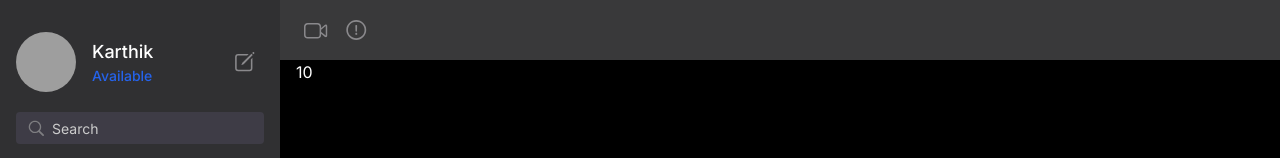
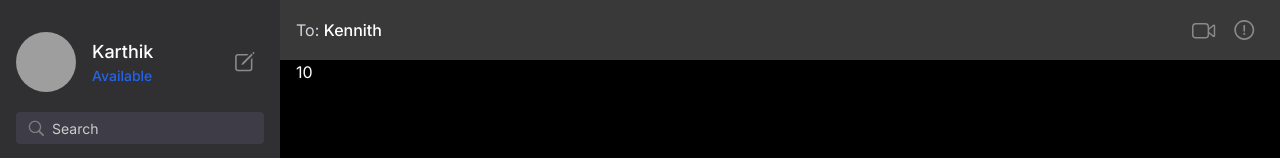
Before and after one commit to dayojiboye/next-14-chats, a Next.js app: page /10 in a window 1280 px wide. Shown: the top 158 px of the page. Built offline with nearby package versions, Linux system fonts and the light colour scheme; grey boxes are pictures that could not be loaded.

Commit message:
feat: added not found page for unexisting chats

```diff
--- a/src/app/[id]/page.tsx
+++ b/src/app/[id]/page.tsx
@@ -1,9 +1,16 @@
 import React from "react";
+import ChatData from "@/constants/dummy-api";
+import { notFound } from "next/navigation";
 
 type Props = {
 	params: { id: number };
 };
 
 export default function page({ params }: Props) {
+	const { id } = params;
+	const currentChat = ChatData.friends.find((friend) => friend.id === Number(id));
+
+	if (!currentChat) notFound();
+
 	return <div>{params.id}</div>;
 }
--- a/src/app/page.tsx
+++ b/src/app/page.tsx
@@ -1,3 +1,7 @@
+import ChatData from "@/constants/dummy-api";
+import { redirect } from "next/navigation";
+
 export default function Home() {
-	return <>Hello</>;
+	const mostRecentChatId: number = ChatData.profile.friends[0].id;
+	redirect(`/${mostRecentChatId}`);
 }
--- a/src/components/ChatItem/ChatItem.tsx
+++ b/src/components/ChatItem/ChatItem.tsx
@@ -9,7 +9,7 @@ type Props = {
 	lastChat: string;
 	latest_timestamp: string;
 	id: number;
-	onClick?: () => void | undefined;
+	onClick?: () => void;
 };
 
 export default function ChatItem({
@@ -21,11 +21,12 @@ export default function ChatItem({
 	onClick,
 }: Props) {
 	const pathname = usePathname();
-	const isActivePath = pathname === `/${id}`;
+	const href = `/${id}`;
+	const isActivePath = pathname === href;
 
 	return (
 		<Link
-			href={`/${id}`}
+			href={href}
 			onClick={onClick}
 			className={`p-2 rounded-md hover:bg-input flex gap-2 ${
 				isActivePath ? "!bg-blue-600" : "bg-transparent"
--- a/src/components/Header/Header.tsx
+++ b/src/components/Header/Header.tsx
@@ -3,19 +3,17 @@ import VideoIcon from "@/assets/video-icon.svg";
 import ExclamationIcon from "@/assets/exclamation-icon.svg";
 
 type Props = {
-	chatHeaderInfo: { id: number; name: string } | undefined;
+	chatHeaderInfo?: { id: number; name: string };
 };
 
 export default function Header({ chatHeaderInfo }: Props) {
 	return (
-		<header className="md:ml-[280px] h-[60px] px-4 py-4 bg-header flex justify-between items-center sticky top-0 left-0 z-10">
-			{chatHeaderInfo?.name && (
-				<h2 className="w-fit text-gray-300 text-base h-fit">
-					To: <span className="font-medium text-white">{chatHeaderInfo.name}</span>
-				</h2>
-			)}
+		<header className="md:ml-[280px] h-[60px] px-4 py-4 bg-header flex items-center sticky top-0 left-0 z-10 g-4">
+			<h2 className="w-fit text-gray-300 text-base h-fit">
+				To: <span className="font-medium text-white">{chatHeaderInfo?.name}</span>
+			</h2>
 
-			<div className="w-fit flex items-center h-fit">
+			<div className="w-fit flex items-center h-fit ml-auto">
 				<button className="w-fit h-fit p-2 flex items-center justify-center bg-transparent rounded transition-all hover:bg-sidebar group">
 					<VideoIcon className="w-6 group-hover:[&>path]:fill-white" />
 				</button>
--- /dev/null
+++ b/src/components/Loading/Loading.tsx
@@ -0,0 +1,16 @@
+import React from "react";
+
+export default function Loading() {
+	return (
+		<div className="md:ml-[280px] flex items-center justify-center h-full">
+			<div
+				className="inline-block h-9 w-9 animate-spin rounded-full border-[3px] border-solid border-current border-e-transparent align-[-0.125em] text-surface motion-reduce:animate-[spin_1.5s_linear_infinite] dark:text-white"
+				role="status"
+			>
+				<span className="!absolute !-m-px !h-px !w-px !overflow-hidden !whitespace-nowrap !border-0 !p-0 ![clip:rect(0,0,0,0)]">
+					Loading...
+				</span>
+			</div>
+		</div>
+	);
+}
--- a/src/components/PageLayout/PageLayout.tsx
+++ b/src/components/PageLayout/PageLayout.tsx
@@ -5,8 +5,11 @@ import Sidebar from "../Sidebar/Sidebar";
 import Header from "../Header/Header";
 import HamburgerOpen from "@/assets/hamburger-icon.svg";
 import HamburgerClose from "@/assets/cancel-icon.svg";
-import { usePathname } from "next/navigation";
+import { useParams, usePathname } from "next/navigation";
 import { IS_DESKTOP } from "@/constants/variables";
+import ChatData from "@/constants/dummy-api";
+import { debounceInput } from "@/utils/helpers";
+import Loading from "../Loading/Loading";
 
 export default function PageLayout({
 	children,
@@ -15,9 +18,12 @@ export default function PageLayout({
 }>) {
 	const [isOpen, setIsOpen] = React.useState<boolean>(false);
 	const pathname = usePathname();
-	const [chatHeaderInfo, setChatHeaderInfo] = React.useState<
-		{ id: number; name: string } | undefined
-	>();
+	const params = useParams();
+	const { id } = params;
+	const currentChat = ChatData.friends.find((friend) => friend.id === Number(id));
+	const [isLoading, setIsLoading] = React.useState<boolean>(true);
+
+	const [chatHeaderInfo, setChatHeaderInfo] = React.useState<{ id: number; name: string }>();
 
 	const closeSidebar = () => {
 		setIsOpen(false);
@@ -28,7 +34,15 @@ export default function PageLayout({
 
 	React.useEffect(() => {
 		closeSidebar();
-	}, [pathname]);
+		const pageLoaderTimer = debounceInput(() => setIsLoading(false));
+		if (id && currentChat) {
+			setChatHeaderInfo({
+				id: currentChat.id,
+				name: currentChat.name,
+			});
+		}
+		return () => clearTimeout(pageLoaderTimer);
+	}, [pathname, id, currentChat]);
 
 	React.useEffect(() => {
 		const handleStopResize = () => {
@@ -47,9 +61,21 @@ export default function PageLayout({
 
 	return (
 		<div className="w-full md:h-screen md:overflow-y-scroll">
-			<Sidebar isOpen={isOpen} setChatHeaderInfo={(id, name) => setChatHeaderInfo({ id, name })} />
-			<Header chatHeaderInfo={chatHeaderInfo} />
-			<main className="md:ml-[280px] px-4">{children}</main>
+			<Sidebar
+				isOpen={isOpen}
+				setChatHeaderInfo={(id, name) => {
+					// setIsLoading(true)
+					setChatHeaderInfo({ id, name });
+				}}
+			/>
+			{isLoading ? (
+				<Loading />
+			) : (
+				<>
+					{currentChat && <Header chatHeaderInfo={chatHeaderInfo} />}
+					<main className="md:ml-[280px] px-4">{children}</main>
+				</>
+			)}
 			<div
 				className={`bg-backdrop fixed md:hidden w-full h-full top-0 left-0 right-0 bottom-0 transition-all backdrop-filter backdrop-blur-md z-[11] ${
 					isOpen
--- a/src/utils/helpers.ts
+++ b/src/utils/helpers.ts
@@ -5,6 +5,7 @@ export const cn = (...args: ClassValue[]) => {
 	return twMerge(clsx(args));
 };
 
+// To-Do: change this name later
 export function debounceInput(callback: () => void, delay: number = 500) {
 	return setTimeout(callback, delay);
 }
```
Also changed, not shown: next.config.mjs (+0 -9 lines), src/types/index.ts (+6 -8 lines).
